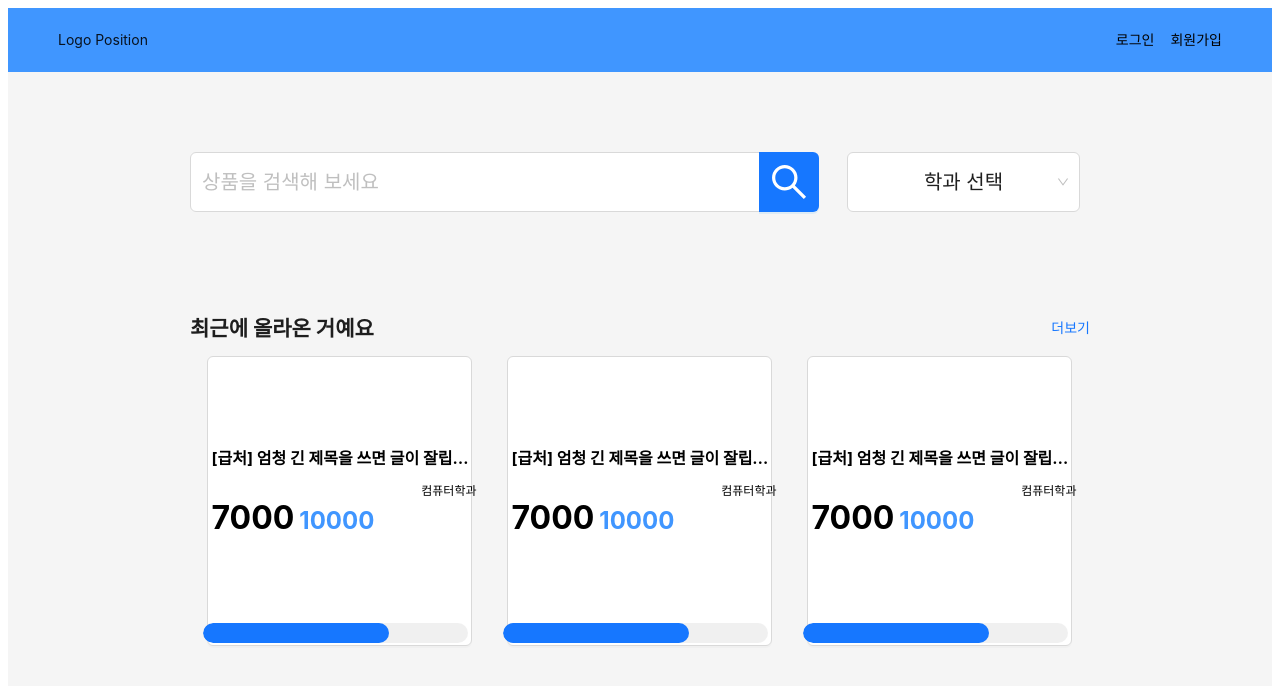
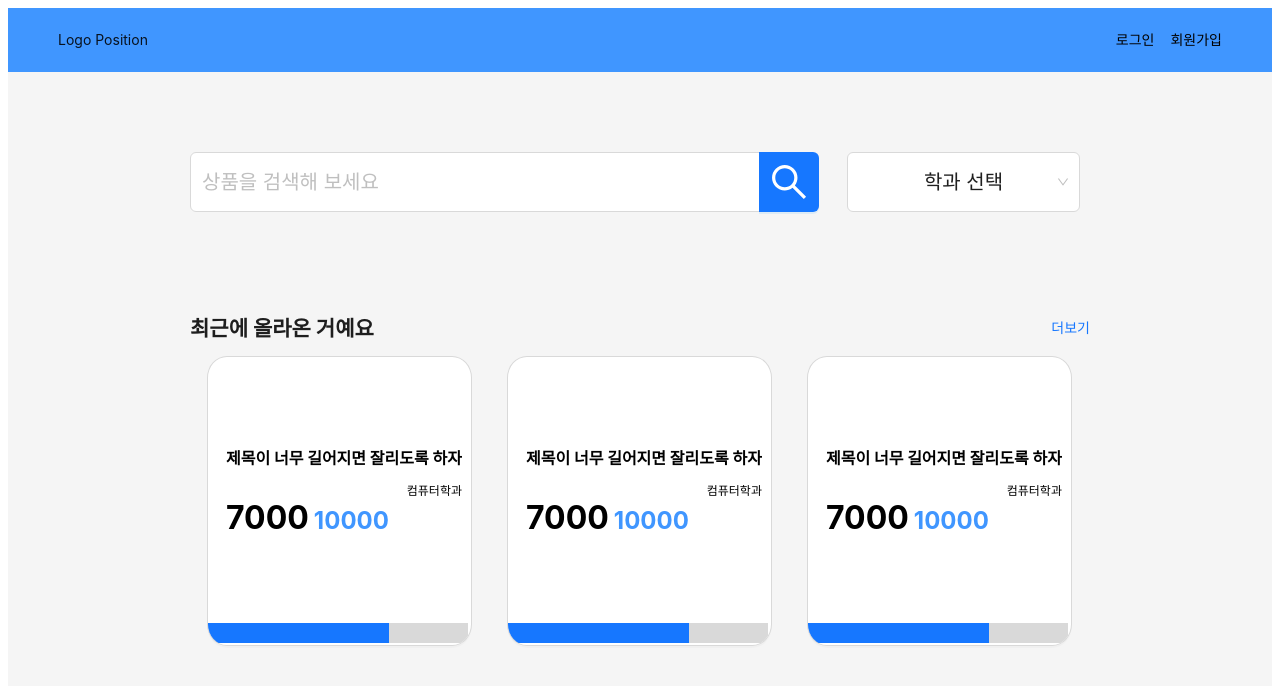
Before and after one commit to KWEBofficial/kubid-client, a React (Vite) app: page / in a window 1280 px wide. Shown: the top 686 px of the page. Built offline with nearby package versions, Linux system fonts and the light colour scheme.

Commit message:
mod: refine item button design

```diff
--- a/src/components/main_page/ItemList/ItemListBody/ItemButton.tsx
+++ b/src/components/main_page/ItemList/ItemListBody/ItemButton.tsx
@@ -7,12 +7,10 @@ const ItemButton = () => {
   return (
     <Button css={ItemButtonStyle}>
       <div css={ImageSectionStyle}>
-        {/* Image Section */}
-        <img src="cat.png" alt="Image" css={ImageStyle} />
+        <img src="color.png" alt="Image" css={ImageStyle} />
       </div>
       <div css={TextSectionStyle}>
-        {/* Text Section */}
-        <h3 css={TitleStyle}>[급처] 엄청 긴 제목을 쓰면 글이 잘립니다</h3>
+        <h3 css={TitleStyle}>제목이 너무 길어지면 잘리도록 하자</h3>
         <p css={DepartmentStyle}>컴퓨터학과</p>
         <p css={PriceStyle}>
           <span css={CurrentHighestPriceStyle}>7000</span>
@@ -20,8 +18,14 @@ const ItemButton = () => {
         </p>
       </div>
       <div css={ProgressBarSectionStyle}>
-        {/* Progress Bar Section */}
-        <Progress percent={70} size={[265, 20]} status="normal" showInfo={false} />
+        <Progress
+          percent={70}
+          size={[264, 20]}
+          status="normal"
+          strokeLinecap="square"
+          trailColor="#D9D9D9"
+          showInfo={false}
+        />
       </div>
     </Button>
   );
@@ -34,6 +38,8 @@ const ItemButtonStyle = css`
   height: 290px;
   padding: 0;
   position: relative;
+  overflow: hidden;
+  border-radius: 7.5%;
 `;
 
 const ImageSectionStyle = css`
@@ -93,5 +99,5 @@ const ProgressBarSectionStyle = css`
   margin: 0;
   position: absolute;
   bottom: 8px;
-  left: -5px;
+  left: -4px;
 `;
```
Also changed, not shown: src/models/product.ts (added, +7 -0 lines), public/color.png (added).
